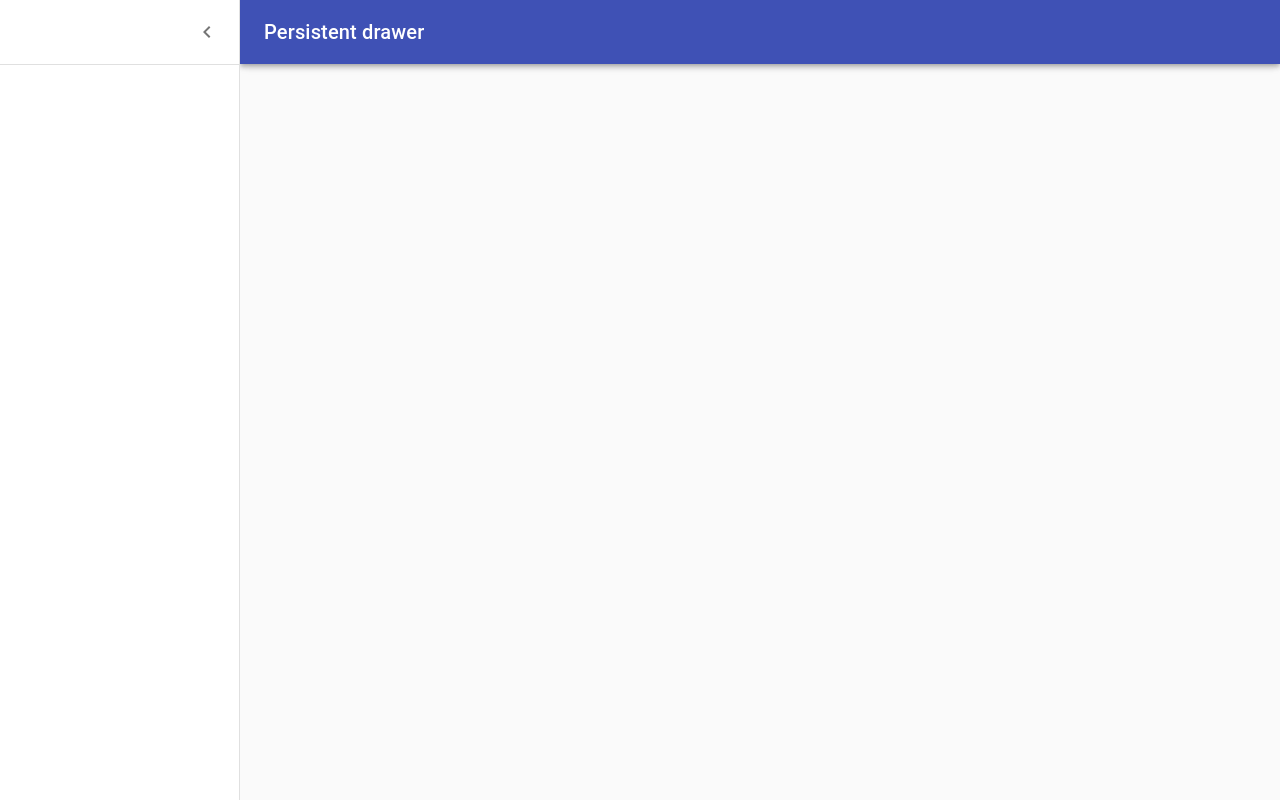
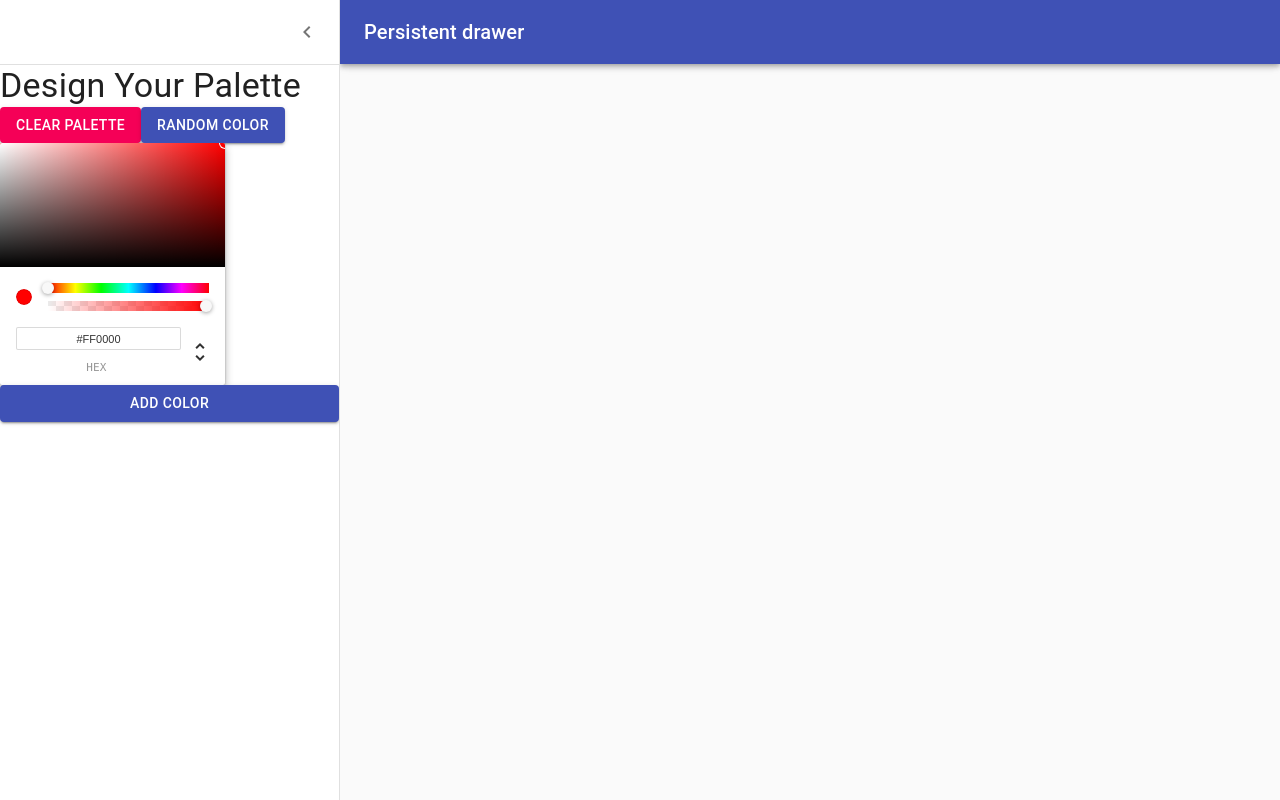
Before and after one commit to JasonDollar/color-picker-project, a React (Create React App) app: page /palette/new in a window 1280 px wide. Both pictures are taken after a click on the button "Open drawer". Built offline with nearby package versions, Linux system fonts and the light colour scheme.

Commit message:
add ChromePicker and buttons to drawer

```diff
--- a/package.json
+++ b/package.json
@@ -10,6 +10,7 @@
     "prop-types": "^15.7.2",
     "rc-slider": "^8.6.11",
     "react": "^16.8.6",
+    "react-color": "^2.17.3",
     "react-copy-to-clipboard": "^5.0.1",
     "react-dom": "^16.8.6",
     "react-router-dom": "^5.0.0",
--- a/src/components/NewPaletteForm.js
+++ b/src/components/NewPaletteForm.js
@@ -11,14 +11,10 @@
 import IconButton from '@material-ui/core/IconButton'
 import MenuIcon from '@material-ui/icons/Menu'
 import ChevronLeftIcon from '@material-ui/icons/ChevronLeft'
-import ChevronRightIcon from '@material-ui/icons/ChevronRight'
-import ListItem from '@material-ui/core/ListItem'
-import ListItemIcon from '@material-ui/core/ListItemIcon'
-import ListItemText from '@material-ui/core/ListItemText'
-import InboxIcon from '@material-ui/icons/MoveToInbox'
-import MailIcon from '@material-ui/icons/Mail'
+import Button from '@material-ui/core/Button'
+import { ChromePicker } from 'react-color'
 
-const drawerWidth = 240
+const drawerWidth = 340
 
 const useStyles = makeStyles(theme => ({
   root: {
@@ -74,6 +70,12 @@
     }),
     marginLeft: 0,
   },
+  button: {
+    margin: theme.spacing(1),
+  },
+  input: {
+    display: 'none',
+  },
 }))
 
 const NewPaletteForm = () => {
@@ -128,7 +130,16 @@
           </IconButton>
         </div>
         <Divider />
+        <Typography variant="h4">
+          Design Your Palette
+        </Typography>
+        <div>
+          <Button variant="contained" color="secondary">Clear Palette</Button>
+          <Button variant="contained" color="primary">Random Color</Button>
 
+        </div>
+        <ChromePicker color="red" onChangeComplete={newColor => console.log(newColor)} />
+        <Button variant="contained" color="primary">Add Color</Button>
       </Drawer>
       <main
         className={clsx(classes.content, {
```
Also changed, not shown: 1 other file (tests, documents, lock files or other folders).
